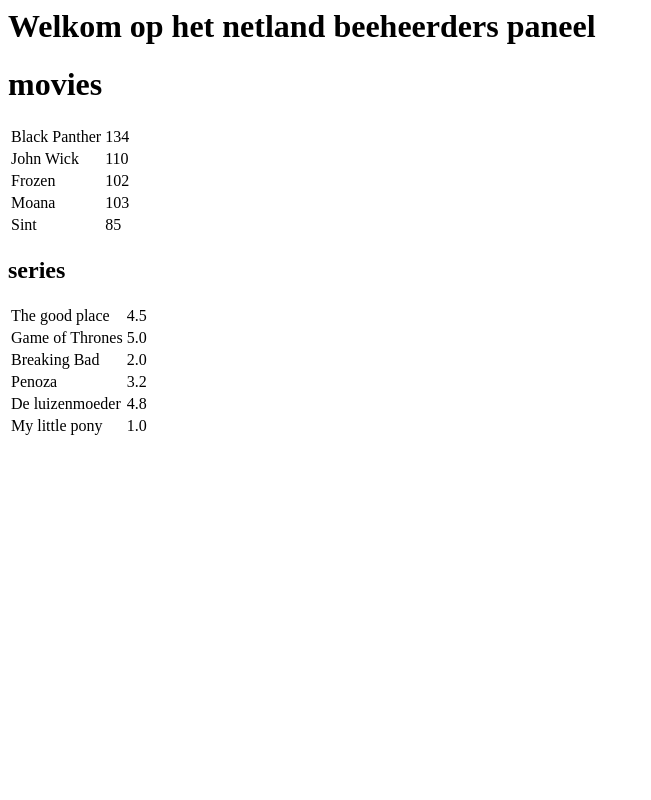
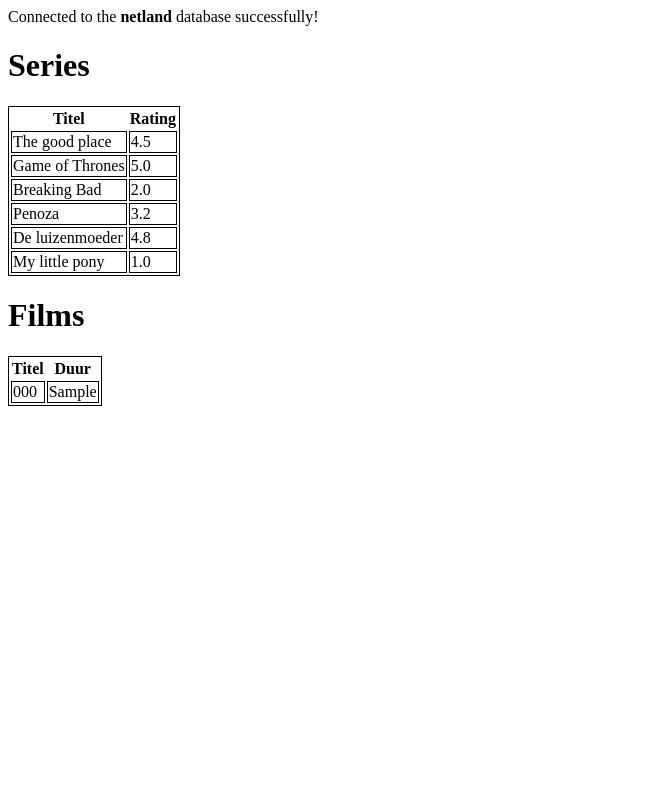
Before and after one commit to Captaincrogs/Overview-a9f88cdd, a PHP site: page / in a window 1280 px wide. Shown: the whole page, without its empty margins (0-651 px from the left). Run offline with PHP 8.4, Linux system fonts and the light colour scheme; data comes from the database, SQL or seed files in the repository; tables that the repository leaves empty or names only in its code hold one stand-in row (values such as "Sample post").

Commit message:
Add files via upload

```diff
--- a/index.php
+++ b/index.php
@@ -1,55 +1,74 @@
+<?php
+$host = '127.0.0.1';
+$db = 'netland';
+$username = 'root';
+$password = '';
+
+$dsn = "mysql:host=$host;dbname=$db";
+try {
+    // create a PDO connection with the configuration data
+    $conn = new PDO($dsn, $username, $password);
+
+    // display a message if connected to database successfully
+    if ($conn) {
+        echo "Connected to the <strong>$db</strong> database successfully!";
+    }
+} catch (PDOException $e) {
+    // report error message
+    echo $e->getMessage();
+}
+
+$series = $conn->query('select title, rating from series');
+$films = $conn->query('select titel, duur from films');
+?>
+
+<!DOCTYPE html>
 <html lang="en">
-
 <head>
     <meta charset="UTF-8">
     <meta name="viewport" content="width=device-width, initial-scale=1.0">
     <title>Document</title>
+    <style>
+
+        table, td {
+            border: 1px solid black
+        }
+
+    </style>
 </head>
-
 <body>
 
-<h1>Welkom op het netland beeheerders paneel</h1>
+
+<h1>Series</h1>
+<table>
+    <tr>
+        <th>Titel</th>
+        <th>Rating</th>
+    </tr>
+        <?php
+foreach ($series as $row) {?>
+            <tr>
+                <td><?php echo $row["title"] ?></td>
+                <td><?php echo $row["rating"] ?></td>
+            </tr>
+        <?php }?>
+</table>
+<h1>Films</h1>
+<table>
+    <tr>
+        <th>Titel</th>
+        <th>Duur</th>
+    </tr>
     <?php
-$host = '127.0.0.1';
-$db = 'netland';
-$user = 'root';
-$pass = '';
-$charset = 'utf8mb4';
+foreach ($films as $row) {?>
+        <tr>
+            <td><?php echo $row["titel"] ?></td>
+            <td><?php echo $row["duur"] ?></td>
+        </tr>
+    <?php }?>
+</table>
 
-$dsn = "mysql:host=$host;dbname=$db;charset=$charset";
-$options = [PDO::ATTR_ERRMODE => PDO::ERRMODE_EXCEPTION, PDO::ATTR_DEFAULT_FETCH_MODE => PDO::FETCH_ASSOC, PDO::ATTR_EMULATE_PREPARES => false];
-try
-{
-    $pdo = new PDO($dsn, $user, $pass, $options);
-} catch (\PDOException $e) {
-    throw new \PDOException($e->getMessage(), (int) $e->getCode());
-}
 
-$sql = "SELECT * FROM movies";
-$stmt = $pdo->prepare($sql);
-$stmt->execute();
 
-$data = $stmt->fetchAll(PDO::FETCH_OBJ);
-
-$sql0 = "SELECT * FROM series";
-$stmt0 = $pdo->prepare($sql0);
-$stmt0->execute();
-
-$series0 = $stmt0->fetchAll(PDO::FETCH_OBJ);
-
-?>
-        <div class="table">
-
-        <table>
-            <h1>movies</h1>
-            <?php
-foreach ($data as $key => $value) {echo "<tr>" . "<td>" . $value->title . "</td>" . "<td>" . $value->duur . "</td>" . "</tr>";}?>
-        </table>
-        <table>
-            <h2>series</h2>
-            <?php
-foreach ($series0 as $key => $value) {echo "<tr>" . "<td>" . $value->title . "</td>" . "<td>" . $value->rating . "</td>" . "</tr>";}?>
-            </table>
-            </div>
-            </body>
-            </html>
+</body>
+</html>
```
